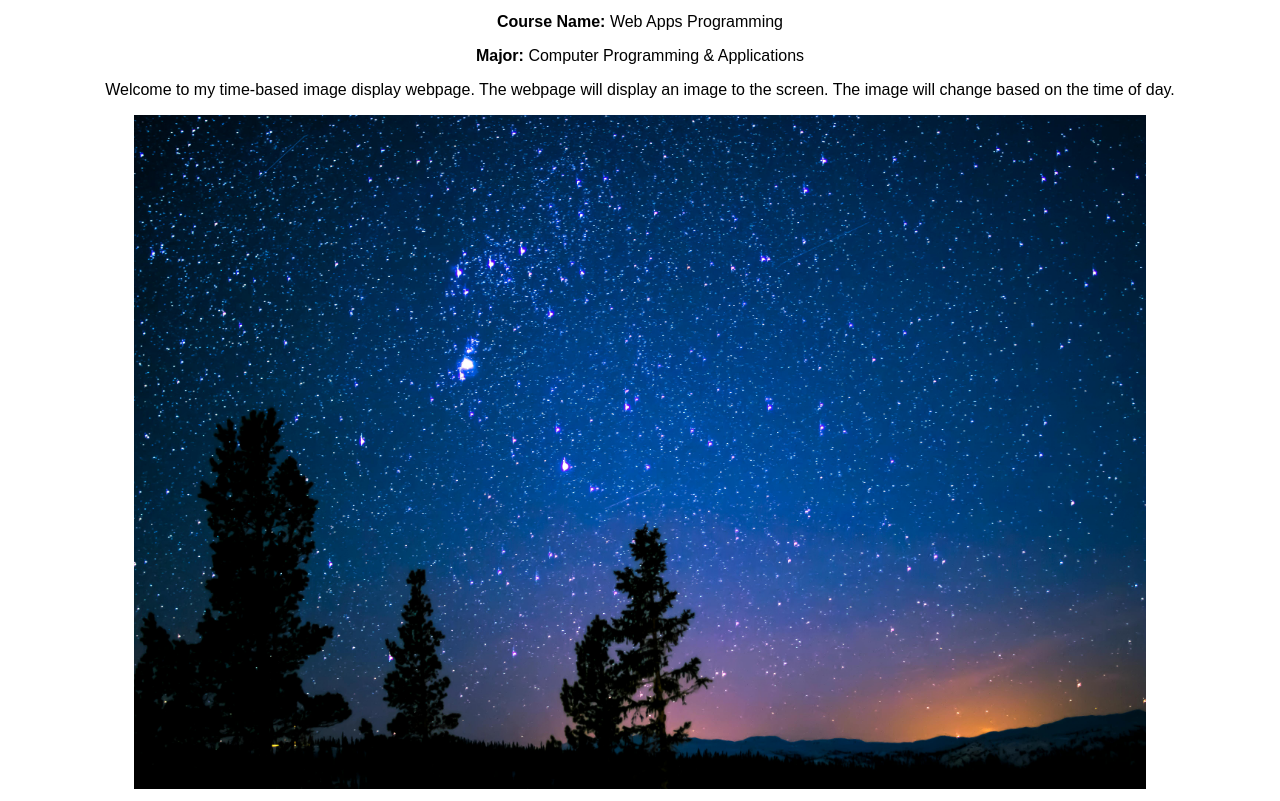
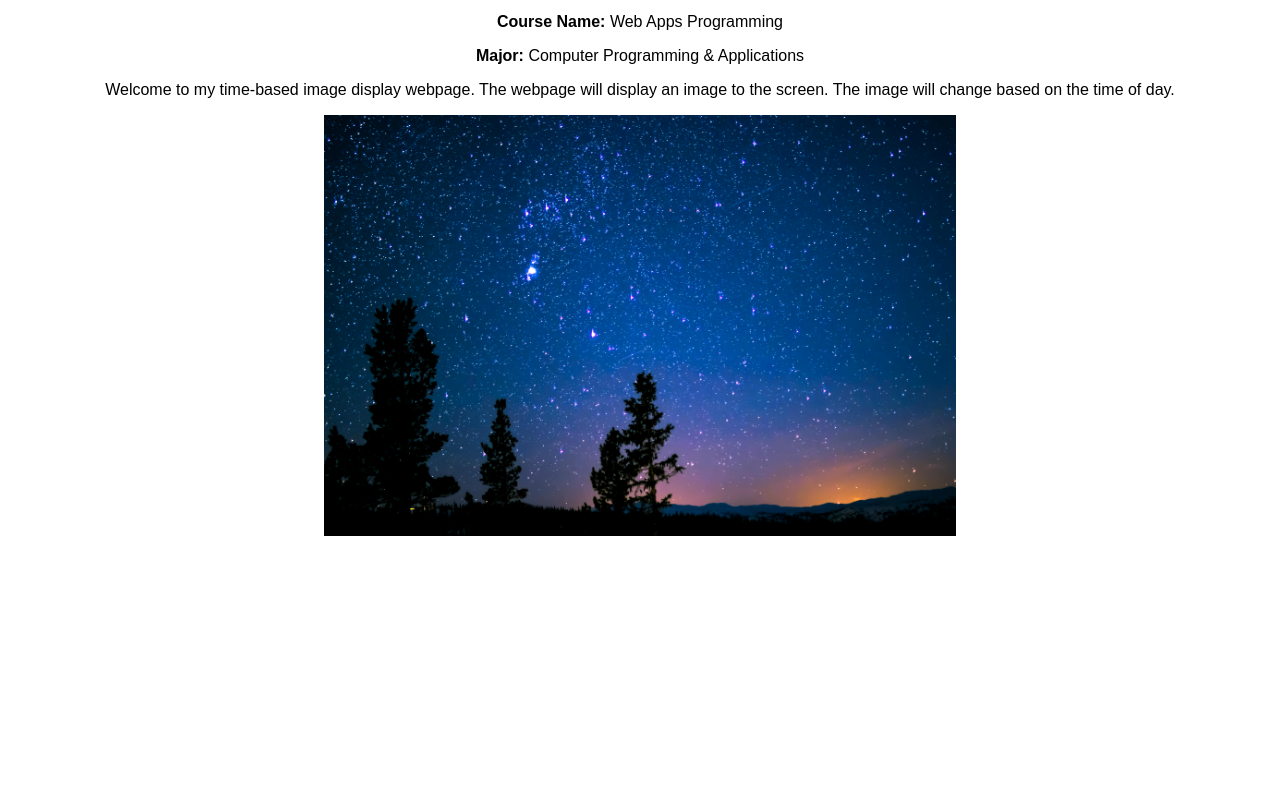
Before and after one commit to anisanrra/timeBasedImageWebpage, a plain HTML site: page index.html in a window 1280 px wide. Shown: the part 101-902 px from the top of the page. After the commit the page ends 800 px from the top, so only its background shows below. Drawn offline with Linux system fonts and the light colour scheme.

Commit message:
Update index.html
max-width was changed from 80% to 50%

```diff
--- a/index.html
+++ b/index.html
@@ -13,7 +13,7 @@
         }
 
         img {
-            max-width: 80%; /* LIMIT IMAGE WIDTH */
+            max-width: 50%; /* LIMIT IMAGE WIDTH */
             height: auto;   /* PRESERVE IMAGE RATIO */
         }
     </style>
```
